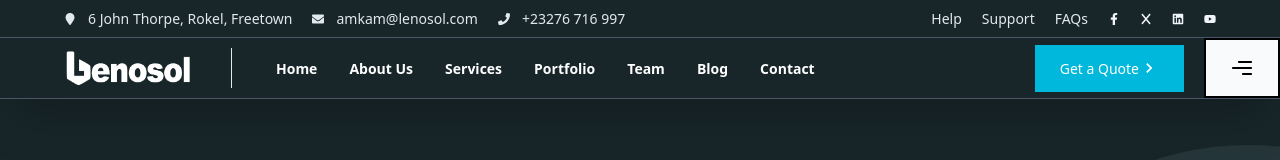
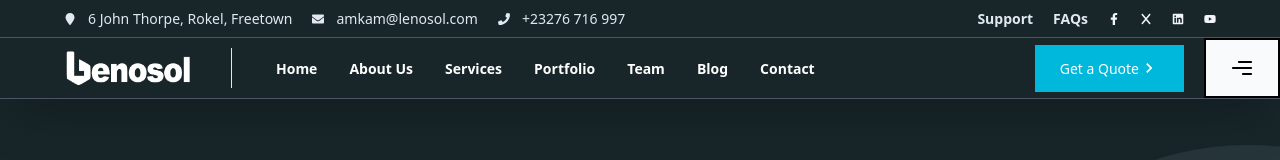
Before and after one commit to AmaduKamara/lenosol.dev, a Next.js app: page / in a window 1280 px wide. Shown: the top 160 px of the page. Built offline with nearby package versions, Linux system fonts and the light colour scheme.

Commit message:
Change font weight to bold on top bar

```diff
--- a/app/components/top-bar.tsx
+++ b/app/components/top-bar.tsx
@@ -29,17 +29,12 @@ const TopBar = () => {
       <div>
         <div className='flex gap-5 items-center'>
           <ul className='flex gap-5 items-center'>
-            <li>
-              <Link href='/help' className='text-slate-200'>
-                Help
-              </Link>
-            </li>
-            <li>
+            <li className='font-bold'>
               <Link href='/help' className='text-slate-200'>
                 Support
               </Link>
             </li>
-            <li>
+            <li className='font-bold'>
               <Link href='/help' className='text-slate-200'>
                 FAQs
               </Link>
```
